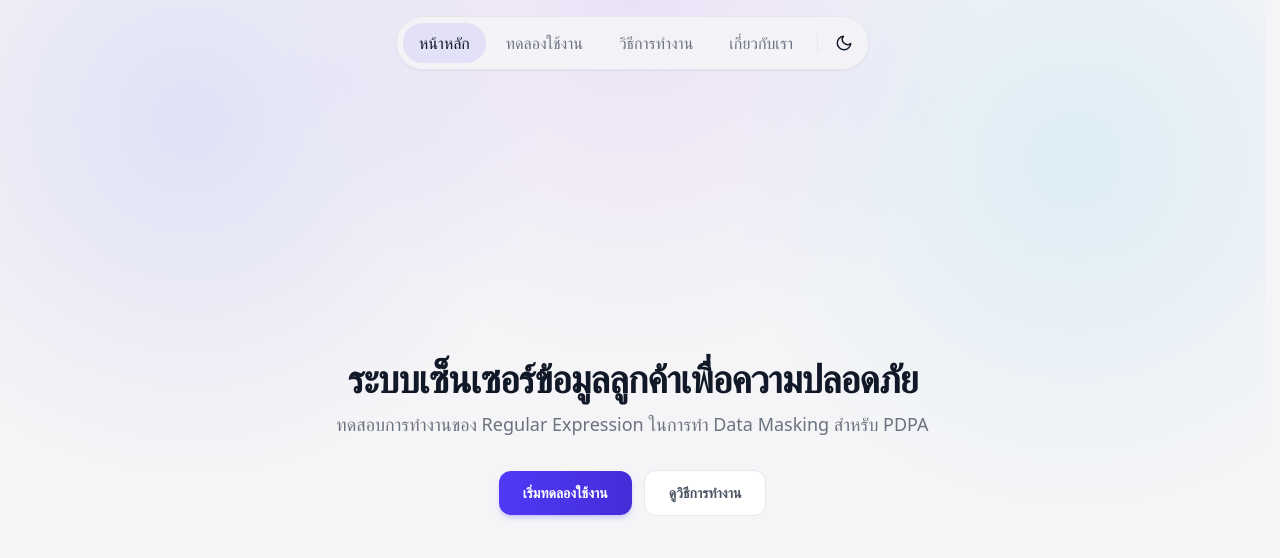
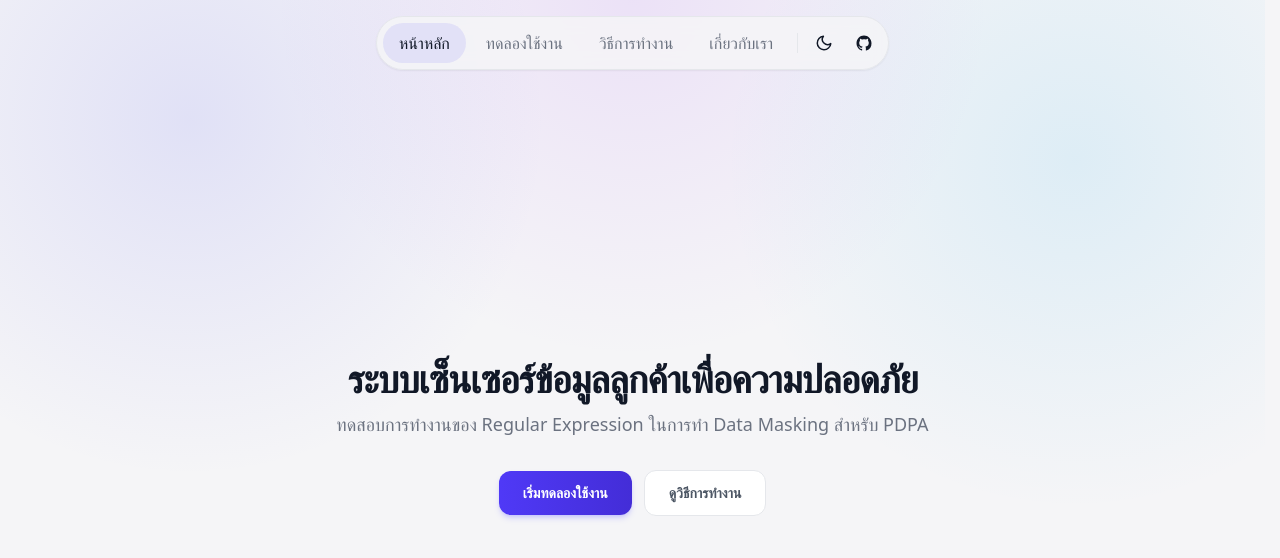
Before and after one commit to Kunanon-Intaraphol/TOC_front, a React (Vite) app: page / in a window 1280 px wide. Shown: the top 558 px of the page. Built offline with nearby package versions, Linux system fonts and the light colour scheme; no server answers.

Commit message:
add repo in navbar

```diff
--- a/src/components/layout/Navbar.tsx
+++ b/src/components/layout/Navbar.tsx
@@ -119,6 +119,25 @@ export default function Navbar({ theme, onThemeToggle }: NavbarProps) {
 						</svg>
 					)}
 				</button>
+
+				<a
+					href='https://github.com/khom19/t-rex-toc.git'
+					target='_blank'
+					rel='noreferrer'
+					aria-label='เปิด GitHub repository'
+					title='GitHub repository'
+					className='relative z-10 inline-flex h-9 w-9 shrink-0 items-center justify-center rounded-full text-heading transition hover:bg-surface-2'
+				>
+					<svg
+						width='18'
+						height='18'
+						viewBox='0 0 24 24'
+						fill='currentColor'
+						aria-hidden='true'
+					>
+						<path d='M12 2C6.48 2 2 6.58 2 12.26c0 4.54 2.87 8.39 6.84 9.75.5.1.68-.22.68-.49 0-.24-.01-.89-.01-1.75-2.78.62-3.37-1.38-3.37-1.38-.45-1.2-1.11-1.52-1.11-1.52-.91-.64.07-.63.07-.63 1 .07 1.53 1.06 1.53 1.06.9 1.58 2.35 1.12 2.92.86.09-.67.35-1.12.64-1.38-2.22-.26-4.56-1.14-4.56-5.08 0-1.12.39-2.03 1.03-2.75-.1-.26-.45-1.3.1-2.71 0 0 .84-.28 2.75 1.05A9.18 9.18 0 0 1 12 7.04c.85 0 1.7.12 2.5.37 1.91-1.33 2.75-1.05 2.75-1.05.55 1.41.2 2.45.1 2.71.64.72 1.03 1.63 1.03 2.75 0 3.95-2.35 4.81-4.58 5.07.36.32.68.95.68 1.92 0 1.38-.01 2.49-.01 2.83 0 .27.18.6.69.49A10.27 10.27 0 0 0 22 12.26C22 6.58 17.52 2 12 2Z' />
+					</svg>
+				</a>
 			</nav>
 		</header>
 	);
```
